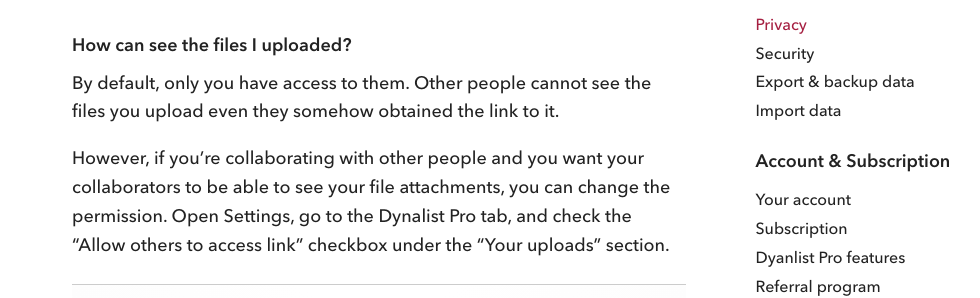
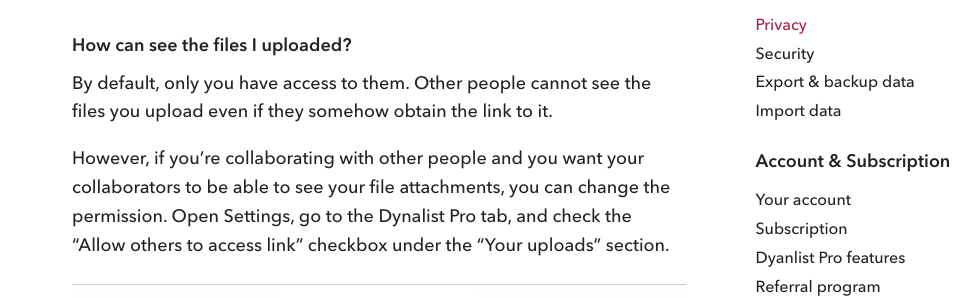
Before and after one commit to mdrain/dynalist-help, a Jekyll site: the page built from _articles/privacy.md, in a window 1280 px wide. Shown: the part 550-848 px from the top of the page, without its empty margins (139-1119 px from the left). Built offline with Jekyll 4.4.1, drawn with Linux system fonts in a browser that asks for light colours.

Commit message:
Wording tweaks

```diff
--- a/_articles/privacy.md
+++ b/_articles/privacy.md
@@ -18,7 +18,7 @@ For more information, you can read [our privacy policy](https://dynalist.io/priv
 
 #### How can see the files I uploaded?
 
-By default, only you have access to them. Other people cannot see the files you upload even they somehow obtained the link to it.
+By default, only you have access to them. Other people cannot see the files you upload even if they somehow obtain the link to it.
 
 However, if you're collaborating with other people and you want your collaborators to be able to see your file attachments, you can change the permission. Open Settings, go to the Dynalist Pro tab, and check the "Allow others to access link" checkbox under the "Your uploads" section.
 
```
Also changed, not shown: _articles/account.md (+1 -1 lines).
